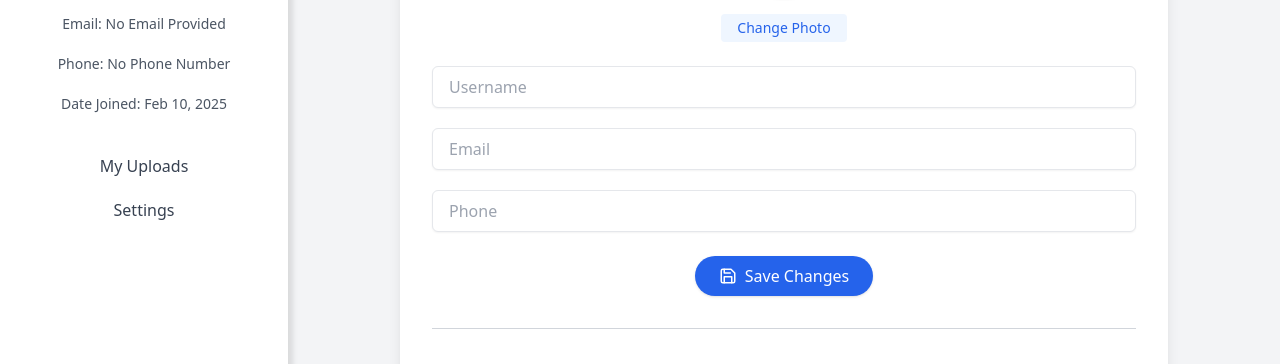
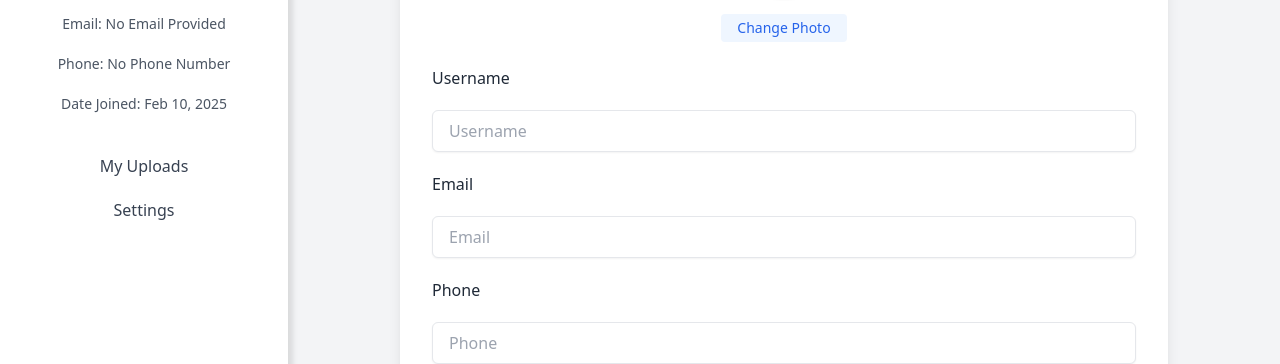
Before and after one commit to DreeeXD/FYP-shelfcycle, a React (Vite) app in the folder shelfcycle/: page /user-profile/user-settings in a window 1280 px wide. Shown: the part 319-683 px from the top of the page. Built offline with nearby package versions, Linux system fonts and the light colour scheme; no server answers.

Commit message:
new label added, navigation changed

```diff
--- a/shelfcycle/src/components/Header.jsx
+++ b/shelfcycle/src/components/Header.jsx
@@ -118,7 +118,7 @@ const Header = ({ socket }) => {
         toast.success(data.message);
         dispatch(setUserDetails(null));
         setProfileMenu(false);
-        navigate('/login');
+        navigate('/');
       } else {
         toast.error(data.message || "Logout failed");
       }
--- a/shelfcycle/src/pages/UserSettings.jsx
+++ b/shelfcycle/src/pages/UserSettings.jsx
@@ -164,6 +164,7 @@ const UserSettings = () => {
         </div>
 
         <div className="grid grid-cols-1 gap-5">
+        <label className="block font-medium">Username</label>
           <input
             type="text"
             name="username"
@@ -172,6 +173,7 @@ const UserSettings = () => {
             onChange={handleChange}
             className="w-full px-4 py-2 border dark:border-gray-600 rounded-md shadow-sm focus:outline-none focus:ring-2 focus:ring-blue-400 bg-white dark:bg-gray-700 text-gray-900 dark:text-gray-100"
           />
+          <label className="block font-medium">Email</label>
           <input
             type="email"
             name="email"
@@ -180,6 +182,7 @@ const UserSettings = () => {
             onChange={handleChange}
             className="w-full px-4 py-2 border dark:border-gray-600 rounded-md shadow-sm focus:outline-none focus:ring-2 focus:ring-blue-400 bg-white dark:bg-gray-700 text-gray-900 dark:text-gray-100"
           />
+          <label className="block font-medium">Phone</label>
           <input
             type="text"
             name="phone"
```
